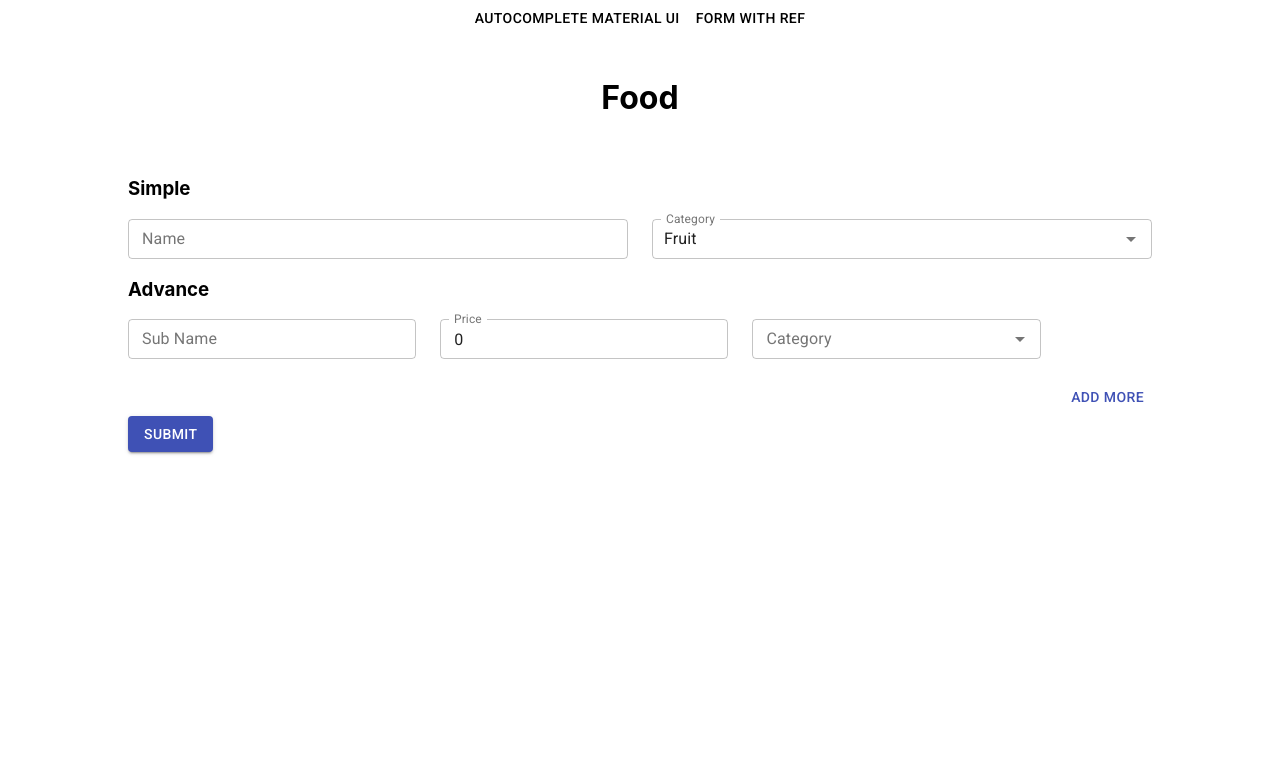
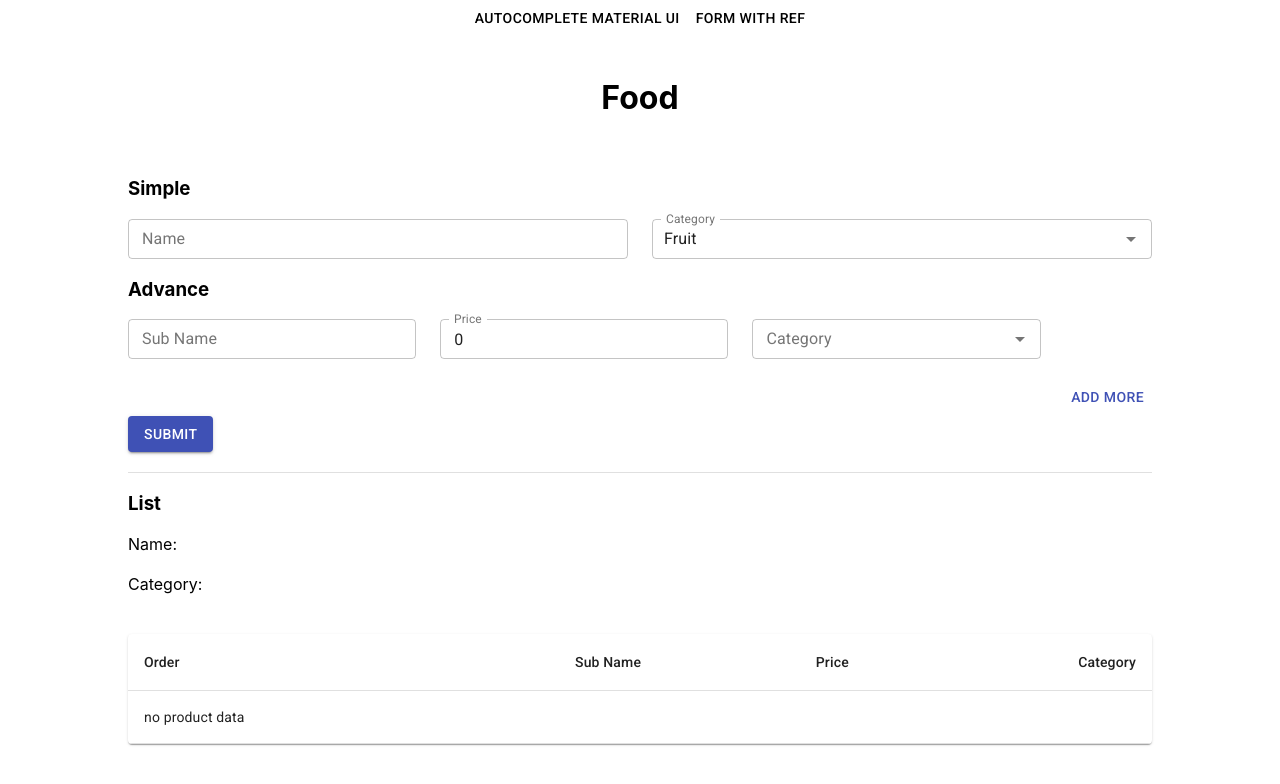
Before and after one commit to nhattruongniit/react-stepper-form, a React (Create React App) app: page / in a window 1280 px wide. Shown: the top 784 px of the page. Built offline with nearby package versions, Linux system fonts and the light colour scheme.

Commit message:
use form

```diff
--- a/src/index.css
+++ b/src/index.css
@@ -1,14 +1,15 @@
 body {
   margin: 0;
-  font-family: -apple-system, BlinkMacSystemFont, 'Segoe UI', 'Roboto', 'Oxygen',
-    'Ubuntu', 'Cantarell', 'Fira Sans', 'Droid Sans', 'Helvetica Neue',
+  font-family: -apple-system, BlinkMacSystemFont, "Segoe UI", "Roboto", "Oxygen",
+    "Ubuntu", "Cantarell", "Fira Sans", "Droid Sans", "Helvetica Neue",
     sans-serif;
   -webkit-font-smoothing: antialiased;
   -moz-osx-font-smoothing: grayscale;
+  padding-bottom: 100px;
 }
 
 code {
-  font-family: source-code-pro, Menlo, Monaco, Consolas, 'Courier New',
+  font-family: source-code-pro, Menlo, Monaco, Consolas, "Courier New",
     monospace;
 }
 
--- a/src/views/Product/Product.js
+++ b/src/views/Product/Product.js
@@ -1,14 +1,26 @@
-import React, { useRef } from 'react';
+import React, { useRef, useState } from 'react';
+
+import Divider from '@material-ui/core/Divider';
+import Table from '@material-ui/core/Table';
+import TableBody from '@material-ui/core/TableBody';
+import TableCell from '@material-ui/core/TableCell';
+import TableContainer from '@material-ui/core/TableContainer';
+import TableHead from '@material-ui/core/TableHead';
+import TableRow from '@material-ui/core/TableRow';
+import Paper from '@material-ui/core/Paper';
 
 import ProductForm from './ProductForm';
 
 function Product() {
+  // States
+  const [result, setResult] = useState({})
+
   // Refs
   const productFormRefs = useRef({})
 
   function onSubmit(e) {
     e.preventDefault();
-    console.log('ref', productFormRefs.current.getData())
+    setResult(productFormRefs.current.getData())
   }
 
   return (
@@ -21,6 +33,51 @@ function Product() {
         ref={productFormRefs}
         onSubmit={onSubmit}
       />
+
+      <br />
+      <Divider />
+      <h3>List</h3>
+      Name: {result?.productList?.name} <br /><br />
+      Category: {result?.productList?.category}
+      <br /><br /><br />
+      <TableContainer component={Paper}>
+        <Table aria-label="simple table">
+          <TableHead>
+            <TableRow>
+              <TableCell>Order</TableCell>
+              <TableCell align="right">Sub Name</TableCell>
+              <TableCell align="right">Price</TableCell>
+              <TableCell align="right">Category</TableCell>
+            </TableRow>
+          </TableHead>
+          <TableBody>
+            {result?.productList?.length > 0 ? (
+              <>
+                {result.productList.map(row => (
+                  <TableRow key={row.order}>
+                    <TableCell component="th" scope="row">
+                      {row.order}
+                    </TableCell>
+                    <TableCell align="right">
+                      {row.subName}
+                    </TableCell>
+                    <TableCell align="right">
+                      {row.price}
+                    </TableCell>
+                    <TableCell align="right">
+                      {row.category}
+                    </TableCell>
+                  </TableRow>
+                ))}
+              </>
+            ) : (
+              <TableRow>
+                <TableCell colSpan={4}>no product data</TableCell>
+              </TableRow>
+            )}
+          </TableBody>
+        </Table>
+      </TableContainer>
     </div>
   )
 }
--- a/src/views/Product/ProductForm.js
+++ b/src/views/Product/ProductForm.js
@@ -15,7 +15,7 @@ import ProductList from './ProductList';
 // data
 import { optionsProduct } from 'data';
 
-const ProductForm = forwardRef(({ onSubmit }, ref) =>  {
+const ProductForm = forwardRef(({ onSubmit, isSubmit }, ref) =>  {
   // States
   const [products, setProducts] = useState({})
   // Refs
@@ -80,6 +80,7 @@ const ProductForm = forwardRef(({ onSubmit }, ref) =>  {
         <ProductList
           ref={productListRef}
           initData={products.subProducts || null}
+          isSubmit={isSubmit}
         />
 
         <Button variant="contained" color="primary" type="submit">
--- a/src/views/Product/ProductList.js
+++ b/src/views/Product/ProductList.js
@@ -48,7 +48,7 @@ const ProductList = forwardRef(({ initData }, ref) => {
       <h3 className="mt-3 mb-3">Advance</h3>
 
       {data.map((item, index) => (
-       <ProductItem
+        <ProductItem
           key={index}
           index={index}
           ref={item.ref}
@@ -60,8 +60,6 @@ const ProductList = forwardRef(({ initData }, ref) => {
       <Grid container justify="flex-end">
         <Button color="primary" onClick={addQuestion}>Add More</Button>
       </Grid>
-
-
     </>
   )
 })
```
Also changed, not shown: 1 other file (tests, documents, lock files or other folders).
